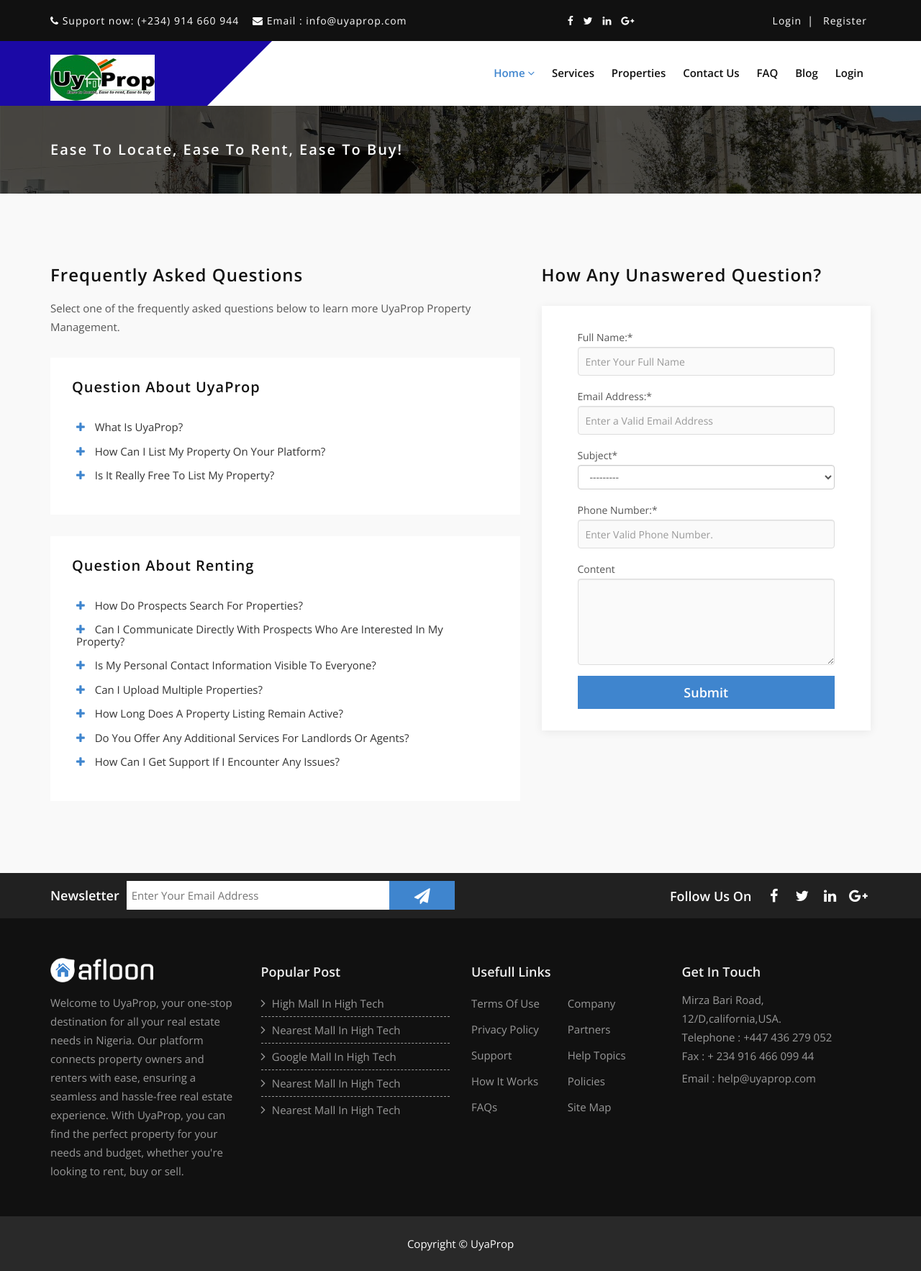
After one commit to successgande1/UyaProp, a Django app: page /success/faq/ in a window 1280 px wide. The commit adds this page. Shown: the whole page at 72% size. Run offline with Django 3.2, Linux system fonts and the light colour scheme; some libraries are stand-ins or nearby versions.

```diff
--- a/pages/urls.py
+++ b/pages/urls.py
@@ -9,6 +9,7 @@ urlpatterns = [
     path('professional-property-management/', views.services, name = 'pages-services'),
     path('free-property-management/', views.property, name = 'pages-property'),
     path('contact-uyaprop/', views.contact, name = 'pages-contact'),
+    path('success/faq/', views.faq, name = 'pages-faq'),
     path('free-online-property-listing-blog/', views.blog, name = 'pages-blog'),
 
 ]
--- a/pages/views.py
+++ b/pages/views.py
@@ -5,6 +5,8 @@ from realestate.models import *
 from .forms import *
 from itertools import chain
 from django.core.paginator import Paginator
+from django.conf import settings
+import googlemaps
 
 # Home Page View.
 def index(request):
@@ -64,8 +66,25 @@ def services(request):
 
 #Property View
 def property(request):
+
+
     #Get all the property listings
     properties = Property.objects.order_by('-last_updated')
+
+    # Initialize Google Maps client
+    gmaps = googlemaps.Client(key=settings.GOOGLE_MAPS_API_KEY)
+
+    # Prepare property data for map markers
+    property_data = []
+    for prop in properties:
+        property_data.append({
+            'lat': prop.latitude,
+            'lng': prop.longitude,
+            'title': prop.property_type,
+            'description': prop.description
+        })
+
+
     # Paginate Property list
     paginator = Paginator(properties, 4)  # Show 4 properties per page
     page_number = request.GET.get('page')
@@ -75,6 +94,7 @@ def property(request):
         'properties': page_obj,
         'page_title':'Free Property Management in Nigeria | UyaProp',
         'total_properties': paginator.count,
+        'property_data': property_data,
     }
     return render(request, 'pages/property.html', context)
 
@@ -100,6 +120,29 @@ def contact(request):
     return render(request, 'pages/contact.html', context)
 
 #Blog View
+def faq(request):
+    #Contact form
+    if request.method == 'POST':
+        form = ContactForm(request.POST)
+        if form.is_valid():
+            name = form.cleaned_data['name']
+            email = form.cleaned_data['email']
+            subject = form.cleaned_data['subject']
+            phone = form.cleaned_data['phone']
+            content = form.cleaned_data['content']
+            Contact.objects.create(name=name, email=email, subject=subject, phone=phone, content=content)
+            messages.success(request, 'Message sent successfully.')
+            return redirect('pages-faq')
+    else:
+        form = ContactForm()
+
+    context = {
+        'page_title':'Frequently Asked Questions | UyaProp',
+        'form':form,
+    }
+    return render(request, 'pages/faq.html', context)
+
+#Blog View
 def blog(request):
     context = {
         'page_title':'Property Management Blog | UyaProp',
--- a/templates/base.html
+++ b/templates/base.html
@@ -30,6 +30,34 @@
       <link rel="stylesheet" href="{% static 'assets/css/style.css' %}">
       <!-- Responsive CSS -->
       <link rel="stylesheet" href="{% static 'assets/css/responsive.css' %}">
+      <script src="https://maps.googleapis.com/maps/api/js?key={{ GOOGLE_MAPS_API_KEY }}"></script>
+      <script>
+         function initMap() {
+             var map = new google.maps.Map(document.getElementById('map'), {
+                 center: {lat: 37.7749, lng: -122.4194}, // Adjust lat/lng for your desired center point
+                 zoom: 12 // Adjust zoom level as needed
+             });
+
+             var propertyData = JSON.parse('{{ property_data|escapejs }}');
+
+             propertyData.forEach(function (listing) {
+                 var marker = new google.maps.Marker({
+                     position: listing,
+                     map: map,
+                     title: listing.property_type
+                 });
+
+                 var infoWindow = new google.maps.InfoWindow({
+                     content: '<h3>' + listing.title + '</h3><p>' + listing.description + '</p>'
+                 });
+
+                 marker.addListener('click', function () {
+                     infoWindow.open(map, marker);
+                 });
+             });
+         }
+     </script>
+
    </head>
    <body>
     <!-- Header Top Area Start -->
@@ -201,7 +229,7 @@
                            </a>
                         </li>
                         <li>
-                           <a href="#">
+                           <a href=" {% url 'pages-faq' %} ">
                              FAQ
                            </a>
                         </li>
--- /dev/null
+++ b/templates/pages/faq.html
@@ -0,0 +1,269 @@
+{% extends 'base.html' %}
+
+{% block title %} {{ page_title }} {% endblock%}
+
+{% load static %}
+
+{% load crispy_forms_tags %}
+
+{% block content %}
+
+<!-- Breadcromb Area Start -->
+{% include 'pages/partials/_breadcromb.html' %}
+<!-- Breadcromb Area End -->
+
+
+<!-- Faq Found Area Start -->
+<section class="afloon-faqs-area section_100">
+    {% include 'realestate/partials/_alerts.html' %}
+    <div class="container">
+       <div class="row">
+          <div class="col-md-7">
+             <div class="faq-left">
+                <h2>Frequently Asked Questions</h2>
+                <p>Select one of the frequently asked questions below to learn more UyaProp Property Management.</p>
+                <div class="afloon-faq-panel">
+                   <h3>Question about UyaProp</h3>
+                   <div class="panel-group accordion"  id="accordion">
+                      <div class="panel panel-default">
+                         <div class="panel-heading">
+                            <h4 class="panel-title afloon-panel-title">
+                               <a class="collapsed" data-toggle="collapse" data-parent="#accordion" href="#collapse03" aria-expanded="false">
+                               <i class="switch fa fa-plus"></i>
+                               What is UyaProp?
+                               </a>
+                            </h4>
+                         </div>
+                         <div class="panel-collapse collapse" id="collapse03">
+                            <div class="panel-body">
+                               <p>UyaProp Web Application is an online platform designed to connect
+                                 property owners (landlords and agents) with potential tenants or
+                                 buyers for FREE. </p>
+                               <p> It allows property owners to list their properties for free
+                                and provides a user-friendly interface for prospects to search
+                                and find suitable properties.</p>
+                            </div>
+                         </div>
+                      </div>
+                      <div class="panel panel-default">
+                         <div class="panel-heading">
+                            <h4 class="panel-title afloon-panel-title">
+                               <a class="collapsed" data-toggle="collapse" data-parent="#accordion" href="#collapse04" aria-expanded="false">
+                               <i class="switch fa fa-plus"></i>
+                               How can I list my property on your platform?
+                               </a>
+                            </h4>
+                         </div>
+                         <div class="panel-collapse collapse" id="collapse04">
+                            <div class="panel-body">
+                               <p>To list your property, simply <a href=" {% url 'register-account' %} ">sign up</a>  as a landlord, agent or Prospect on our website.</p>
+                               <p>Once you've created an account, you can easily add property details, including descriptions, images, amenities, and contact information.</p>
+                                <p>Our platform will guide you through the process, making it quick and straightforward.</p>
+                            </div>
+                         </div>
+                      </div>
+                      <div class="panel panel-default">
+                         <div class="panel-heading">
+                            <h4 class="panel-title afloon-panel-title">
+                               <a class="collapsed" data-toggle="collapse" data-parent="#accordion" href="#collapse05" aria-expanded="false">
+                               <i class="switch fa fa-plus"></i>
+                               Is it really free to list my property?
+                               </a>
+                            </h4>
+                         </div>
+                         <div class="panel-collapse collapse" id="collapse05">
+                            <div class="panel-body">
+                               <p> Yes, listing your property on our platform is absolutely free.
+                                We believe in providing a transparent and accessible platform for
+                                property owners to showcase their properties without any upfront costs.</p>
+
+                            </div>
+                         </div>
+                      </div>
+                   </div>
+                </div>
+                <div class="afloon-faq-panel">
+                   <h3>Question about renting</h3>
+                   <div class="panel-group accordion2"  id="accordion2">
+                      <div class="panel panel-default">
+                         <div class="panel-heading">
+                            <h4 class="panel-title afloon-panel-title">
+                               <a class="collapsed" data-toggle="collapse" data-parent="#accordion2" href="#collapse06" aria-expanded="false">
+                               <i class="switch fa fa-plus"></i>
+                               How do prospects search for properties?
+                               </a>
+                            </h4>
+                         </div>
+                         <div class="panel-collapse collapse" id="collapse06">
+                            <div class="panel-body">
+                               <p>Prospects can search for properties on our platform using various criteria, such as location, property type, price range, number of bedrooms, and more.</p>
+                               <p>Our advanced search filters help narrow down the options to find the most relevant listings.</p>
+                            </div>
+                         </div>
+                      </div>
+                      <div class="panel panel-default">
+                         <div class="panel-heading">
+                            <h4 class="panel-title afloon-panel-title">
+                               <a class="collapsed" data-toggle="collapse" data-parent="#accordion2" href="#collapse044" aria-expanded="false">
+                               <i class="switch fa fa-plus"></i>
+                               Can I communicate directly with prospects who are interested in my property?
+                               </a>
+                            </h4>
+                         </div>
+                         <div class="panel-collapse collapse" id="collapse044">
+                            <div class="panel-body">
+                               <p> Yes, we facilitate direct communication between property
+                                owners/agents and prospects. When a prospect shows interest in a property,
+                                they can reach out to you using the message feature provided in their account.
+                                You can then communicate directly to schedule viewings or answer any questions they may have.</p>
+                            </div>
+                         </div>
+                      </div>
+
+                      <div class="panel panel-default">
+                         <div class="panel-heading">
+                            <h4 class="panel-title afloon-panel-title">
+                               <a class="collapsed" data-toggle="collapse" data-parent="#accordion2" href="#collapse055" aria-expanded="false">
+                               <i class="switch fa fa-plus"></i>
+                               Is my personal contact information visible to everyone?
+                               </a>
+                            </h4>
+                         </div>
+                         <div class="panel-collapse collapse" id="collapse055">
+                            <div class="panel-body">
+                                <p>Your personal contact information is not publicly displayed on the website. Instead,
+                                    prospects can reach out to you using a messaging feature
+                                    within our platform. This ensures your privacy while still allowing effective communication.</p>
+                            </div>
+                         </div>
+                      </div>
+                      <div class="panel panel-default">
+                        <div class="panel-heading">
+                           <h4 class="panel-title afloon-panel-title">
+                              <a class="collapsed" data-toggle="collapse" data-parent="#accordion2" href="#collapse066" aria-expanded="false">
+                              <i class="switch fa fa-plus"></i>
+                              Can I upload multiple properties?
+                              </a>
+                           </h4>
+                        </div>
+                        <div class="panel-collapse collapse" id="collapse066">
+                           <div class="panel-body">
+                              <p> Absolutely! Whether you're a landlord or an agent,
+                                you can upload multiple properties to our platform.
+                                Our intuitive interface allows you to manage all your
+                                listings conveniently from a single account.</p>
+                           </div>
+                        </div>
+                     </div>
+                     <div class="panel panel-default">
+                        <div class="panel-heading">
+                           <h4 class="panel-title afloon-panel-title">
+                              <a class="collapsed" data-toggle="collapse" data-parent="#accordion2" href="#collapse055" aria-expanded="false">
+                              <i class="switch fa fa-plus"></i>
+                              How long does a property listing remain active?
+                              </a>
+                           </h4>
+                        </div>
+                        <div class="panel-collapse collapse" id="collapse055">
+                           <div class="panel-body">
+                               <p>By default, a property listing remains active on our platform for
+                                 a specified duration, usually 30 days. However, you have the option
+                                 to extend the listing period or mark it as rented or sold once it's no
+                                  longer available.</p>
+                           </div>
+                        </div>
+                     </div>
+                     <div class="panel panel-default">
+                        <div class="panel-heading">
+                           <h4 class="panel-title afloon-panel-title">
+                              <a class="collapsed" data-toggle="collapse" data-parent="#accordion2" href="#collapse077" aria-expanded="false">
+                              <i class="switch fa fa-plus"></i>
+                              Do you offer any additional services for landlords or agents?
+                              </a>
+                           </h4>
+                        </div>
+                        <div class="panel-collapse collapse" id="collapse077">
+                           <div class="panel-body">
+                               <p>Along with free property listings, we provide additional services,
+                                such as analytics and insights, to help landlords and agents make
+                                informed decisions about their properties. These services may vary,
+                                so please check our website or contact our support team for more
+                                details.</p>
+                           </div>
+                        </div>
+                     </div>
+                     <div class="panel panel-default">
+                        <div class="panel-heading">
+                           <h4 class="panel-title afloon-panel-title">
+                              <a class="collapsed" data-toggle="collapse" data-parent="#accordion2" href="#collapse088" aria-expanded="false">
+                              <i class="switch fa fa-plus"></i>
+                              How can I get support if I encounter any issues?
+                              </a>
+                           </h4>
+                        </div>
+                        <div class="panel-collapse collapse" id="collapse088">
+                           <div class="panel-body">
+                               <p>We have a dedicated support team ready to assist
+                                you with any questions or issues you may encounter.
+                                You can reach out to our support team through the
+                                contact form or information provided on our website,
+                                and we'll be more than happy to assist you.</p>
+                           </div>
+                        </div>
+                     </div>
+                   </div>
+                </div>
+             </div>
+          </div>
+          <div class="col-md-5">
+             <div class="afloon-faqs-right left-margin">
+                <h3>How any Unaswered Question?</h3>
+                <form method="POST" action=" {% url 'pages-faq' %} ">
+                    {% csrf_token %}
+                    {{ form | crispy }}
+
+                    <p>
+                       <button type="submit">Submit</button>
+                     </p>
+                  </form>
+             </div>
+          </div>
+       </div>
+    </div>
+ </section>
+ <!-- Faq Area End -->
+
+
+ <!-- Newsletter Area Start -->
+ <section class="afloon-newsletter-area section_15">
+    <div class="container">
+       <div class="row">
+          <div class="col-md-7 col-sm-7">
+             <div class="afloon-newsletter-left">
+                <h4>Newsletter</h4>
+                <form>
+                   <p>
+                      <input type="email" name="newsletter" placeholder="Enter Your Email Address" id="newsletter" >
+                      <button type="submit" ><i class="fa fa-send"></i></button>
+                   </p>
+                </form>
+             </div>
+          </div>
+          <div class="col-md-5 col-sm-5">
+             <div class="afloon-newsletter-right">
+                <h4>follow us on</h4>
+                <ul>
+                   <li><a href="#"><i class="fa fa-facebook"></i></a></li>
+                   <li><a href="#"><i class="fa fa-twitter"></i></a></li>
+                   <li><a href="#"><i class="fa fa-linkedin"></i></a></li>
+                   <li><a href="#"><i class="fa fa-google-plus"></i></a></li>
+                </ul>
+             </div>
+          </div>
+       </div>
+    </div>
+ </section>
+ <!-- Newsletter Area End -->
+
+
+{% endblock %}
--- a/uyaprop/settings.py
+++ b/uyaprop/settings.py
@@ -45,6 +45,7 @@ INSTALLED_APPS = [
     'django_humanize',
     'django_filters',
     'imagekit',
+    'googlemaps',
 ]
 
 MIDDLEWARE = [
@@ -160,4 +161,5 @@ LOGIN_URL = 'user-login'
 
 DATE_INPUT_FORMATS = ['%d-%m-%Y']
 
-#Python Static files Compressor config
+#Google Map API
+GOOGLE_MAPS_API_KEY = config('YOUR_API_KEY')
```
Also changed, not shown: templates/pages/property.html (+6 -1 lines).
